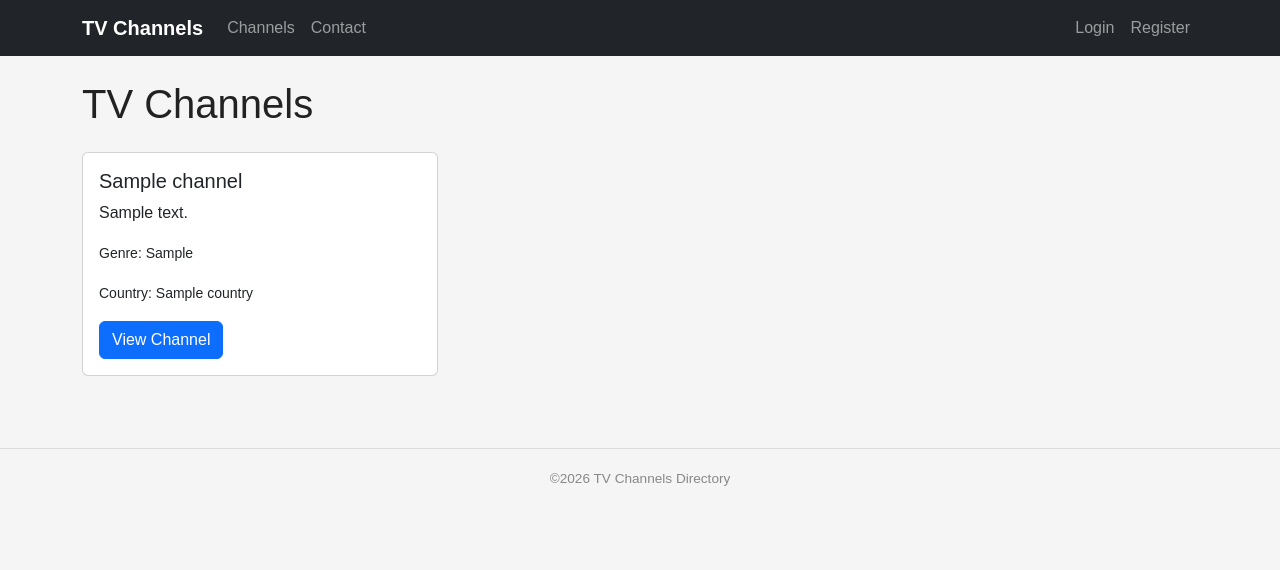
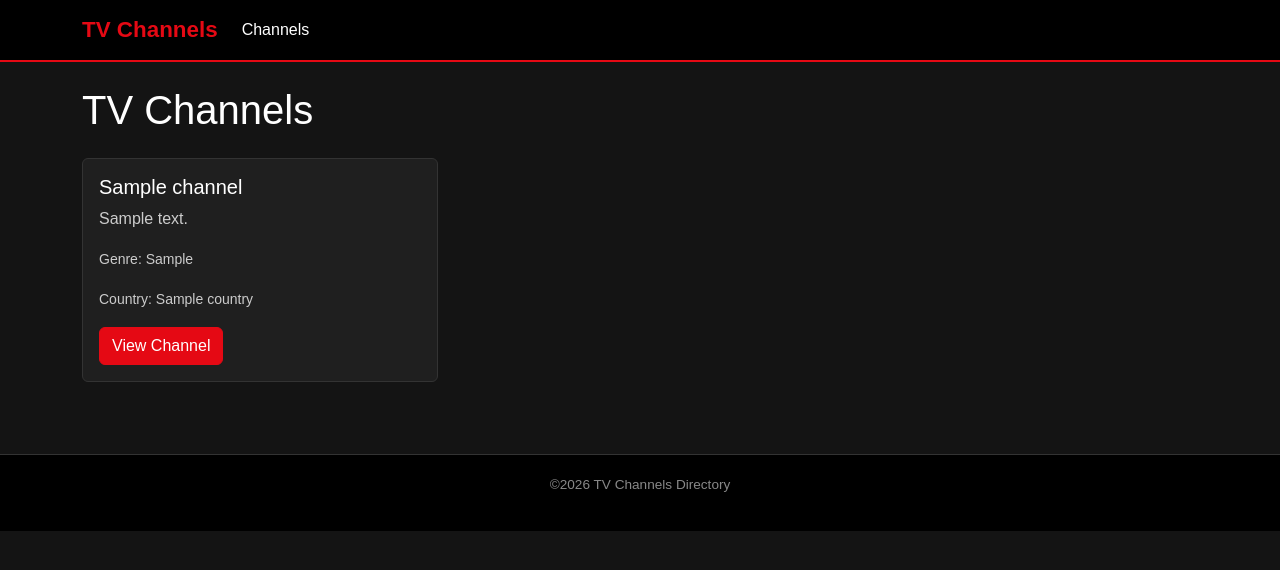
Before and after one commit to IljaSolovejs/ChannelHub, a Django app: template channels/templates/channels/channel_list.html in a window 1280 px wide. Shown: the top 570 px of the page. Run offline with Django 5.2, Linux system fonts and the light colour scheme; the template is opened without the code that fills it: most values are stand-ins (such as "Sample title", 1, 10 or a date in 2020); parts of the project's set-up code (start-up, migrations or seed data) failed here and were passed over.

Commit message:
Add CRUD views for channels and programme creation, update CSS

```diff
--- a/channels/urls.py
+++ b/channels/urls.py
@@ -3,6 +3,9 @@ from . import views
 
 urlpatterns = [
     path('', views.ChannelList.as_view(), name='channel_list'),
+    path('channel/create/', views.ChannelCreate.as_view(), name='channel_create'),
     path('channel/<int:pk>/', views.ChannelDetail.as_view(), name='channel_detail'),
-    path('channel/create/', views.ChannelCreate.as_view(), name='channel_create'),
+    path('channel/<int:pk>/update/', views.ChannelUpdate.as_view(), name='channel_update'),
+    path('channel/<int:pk>/delete/', views.ChannelDelete.as_view(), name='channel_delete'),
+    path('programme/create/', views.ProgrammeCreate.as_view(), name='programme_create'),
 ]
--- a/tvchannels/static/main.css
+++ b/tvchannels/static/main.css
@@ -1,11 +1,67 @@
 body {
     font-family: Arial, sans-serif;
-    background-color: #f5f5f5;
-    color: #333;
+    background-color: #141414;
+    color: #fff;
 }
 
-h1, h2 {
-    color: #222;
+h1, h2, h3 {
+    color: #fff;
+}
+
+a {
+    color: #e50914;
+}
+
+a:hover {
+    color: #ff2929;
+}
+
+.navbar {
+    background-color: #000 !important;
+    border-bottom: 2px solid #e50914;
+}
+
+.navbar-brand {
+    color: #e50914 !important;
+    font-weight: bold;
+    font-size: 1.4em;
+}
+
+.nav-link {
+    color: #fff !important;
+}
+
+.nav-link:hover {
+    color: #e50914 !important;
+}
+
+.card {
+    background-color: #1f1f1f;
+    color: #fff;
+    border: 1px solid #333;
+}
+
+.card-title {
+    color: #fff;
+}
+
+.card-text {
+    color: #ccc;
+}
+
+.btn-primary {
+    background-color: #e50914;
+    border-color: #e50914;
+}
+
+.btn-primary:hover {
+    background-color: #b2070f;
+    border-color: #b2070f;
+}
+
+.btn-secondary {
+    background-color: #333;
+    border-color: #333;
 }
 
 footer {
@@ -13,14 +69,13 @@ footer {
     font-size: 0.85em;
     color: #888;
     padding: 20px 0;
-    border-top: 1px solid #ddd;
+    border-top: 1px solid #333;
     margin-top: 40px;
+    background-color: #000;
 }
 
-.card {
-    margin-bottom: 20px;
+input, select, textarea {
+    background-color: #1f1f1f !important;
+    color: #fff !important;
+    border: 1px solid #444 !important;
 }
-
-.navbar-brand {
-    font-weight: bold;
-}
--- a/tvchannels/templates/base.html
+++ b/tvchannels/templates/base.html
@@ -21,26 +21,6 @@
                 <li class="nav-item">
                     <a class="nav-link" href="{% url 'channel_list' %}">Channels</a>
                 </li>
-                <li class="nav-item">
-                    <a class="nav-link" href="{% url 'contact' %}">Contact</a>
-                </li>
-            </ul>
-            <ul class="navbar-nav">
-                {% if user.is_authenticated %}
-                    <li class="nav-item">
-                        <a class="nav-link" href="{% url 'channel_create' %}">Add Channel</a>
-                    </li>
-                    <li class="nav-item">
-                        <a class="nav-link" href="{% url 'logout' %}">Logout ({{ user.username }})</a>
-                    </li>
-                {% else %}
-                    <li class="nav-item">
-                        <a class="nav-link" href="{% url 'login' %}">Login</a>
-                    </li>
-                    <li class="nav-item">
-                        <a class="nav-link" href="{% url 'register' %}">Register</a>
-                    </li>
-                {% endif %}
             </ul>
         </div>
     </div>
```
Also changed, not shown: channels/templates/channels/channel_delete_form.html (added, +13 -0 lines), channels/templates/channels/channel_update_form.html (added, +13 -0 lines), channels/templates/channels/programme_create_form.html (added, +13 -0 lines), channels/views.py (+20 -1 lines).
